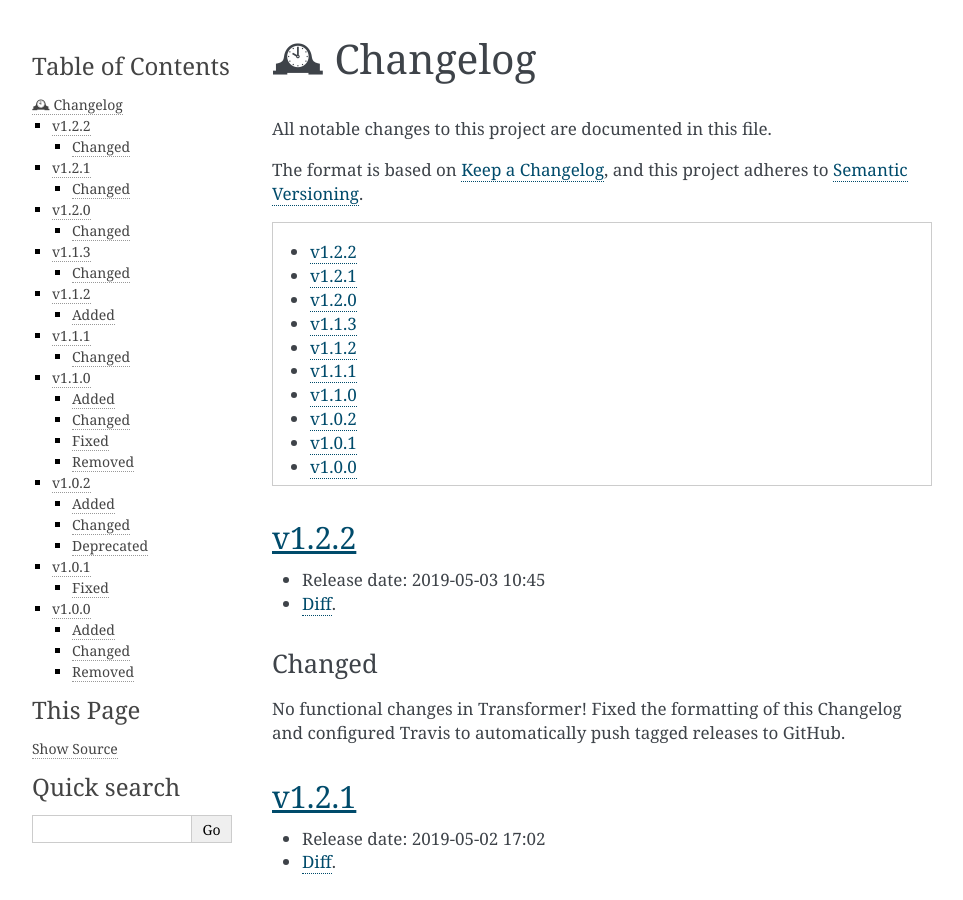
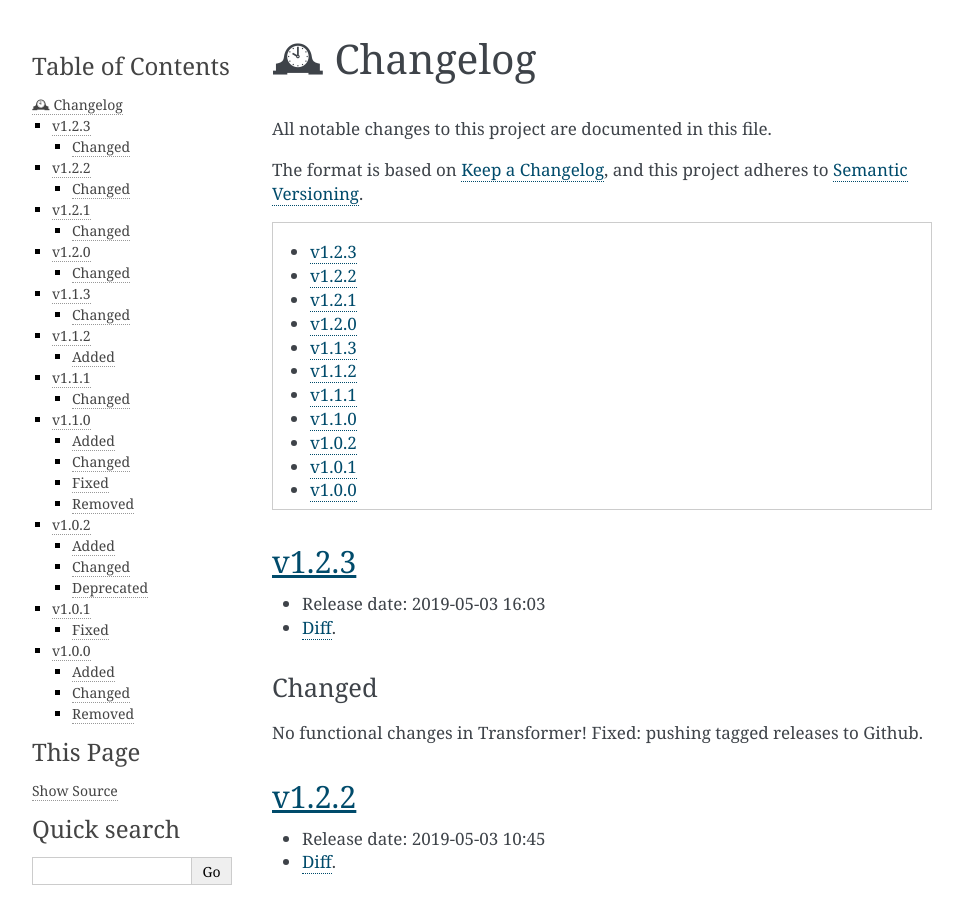
Before and after one commit to zalando-incubator/transformer, a Sphinx documentation site: the page built from docs/Changelog.rst, in a window 1280 px wide and 900 px high. Shown: the whole window, without its empty margins (148-1111 px from the left). Built offline with Sphinx 7.4.7, drawn with Linux system fonts in a browser that asks for light colours.

Commit message:
Fix pushing tags: overwrite if tag already exists
Signed-off-by: Oliwia Zaremba <oliwia.zaremba@zalando.de>

```diff
--- a/docs/Changelog.rst
+++ b/docs/Changelog.rst
@@ -14,6 +14,22 @@ The format is based on `Keep a Changelog`_, and this project adheres to
 .. contents::
    :local:
    :depth: 1
+
+.. _v1.2.3:
+
+v1.2.3
+======
+
+- Release date: 2019-05-03 16:03
+
+- Diff__.
+
+__ https://github.com/zalando-incubator/transformer/compare/v1.2.2...v1.2.3
+
+Changed
+-------
+
+No functional changes in Transformer! Fixed: pushing tagged releases to Github.
 
 .. _v1.2.2:
 
--- a/docs/conf.py
+++ b/docs/conf.py
@@ -25,7 +25,7 @@ author = "the Zalando maintainers"
 # The short X.Y version
 version = "1.2"
 # The full version, including alpha/beta/rc tags
-release = "1.2.2"
+release = "1.2.3"
 
 
 # -- General configuration ---------------------------------------------------
--- a/pyproject.toml
+++ b/pyproject.toml
@@ -1,6 +1,6 @@
 [tool.poetry]
 name = "har-transformer"
-version = "1.2.2"
+version = "1.2.3"
 description = "A tool to convert HAR files into a locustfile."
 authors = [
     "Serhii Cherniavskyi <serhii.cherniavskyi@zalando.de>",
```
Also changed, not shown: .travis.yml.
